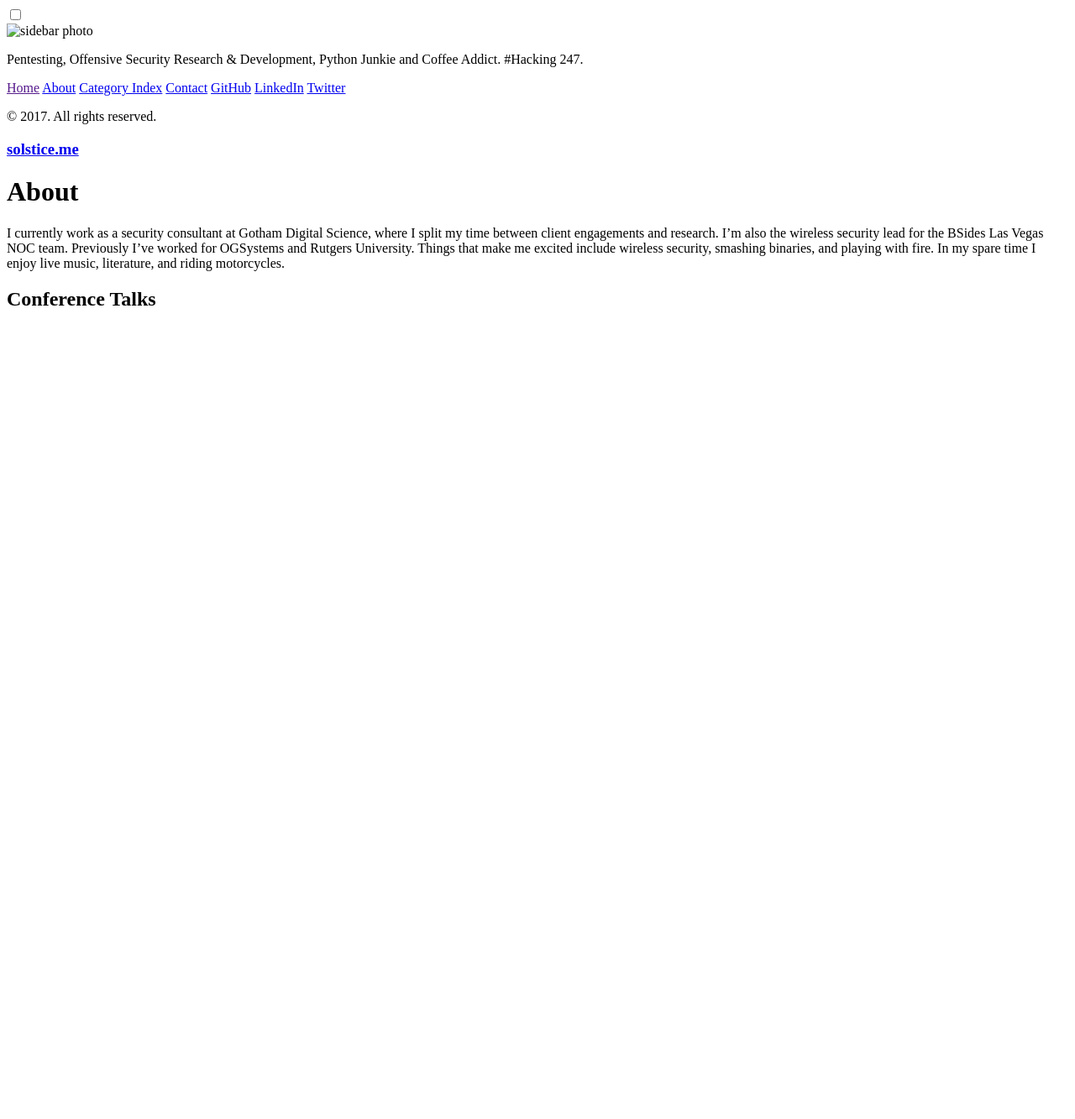
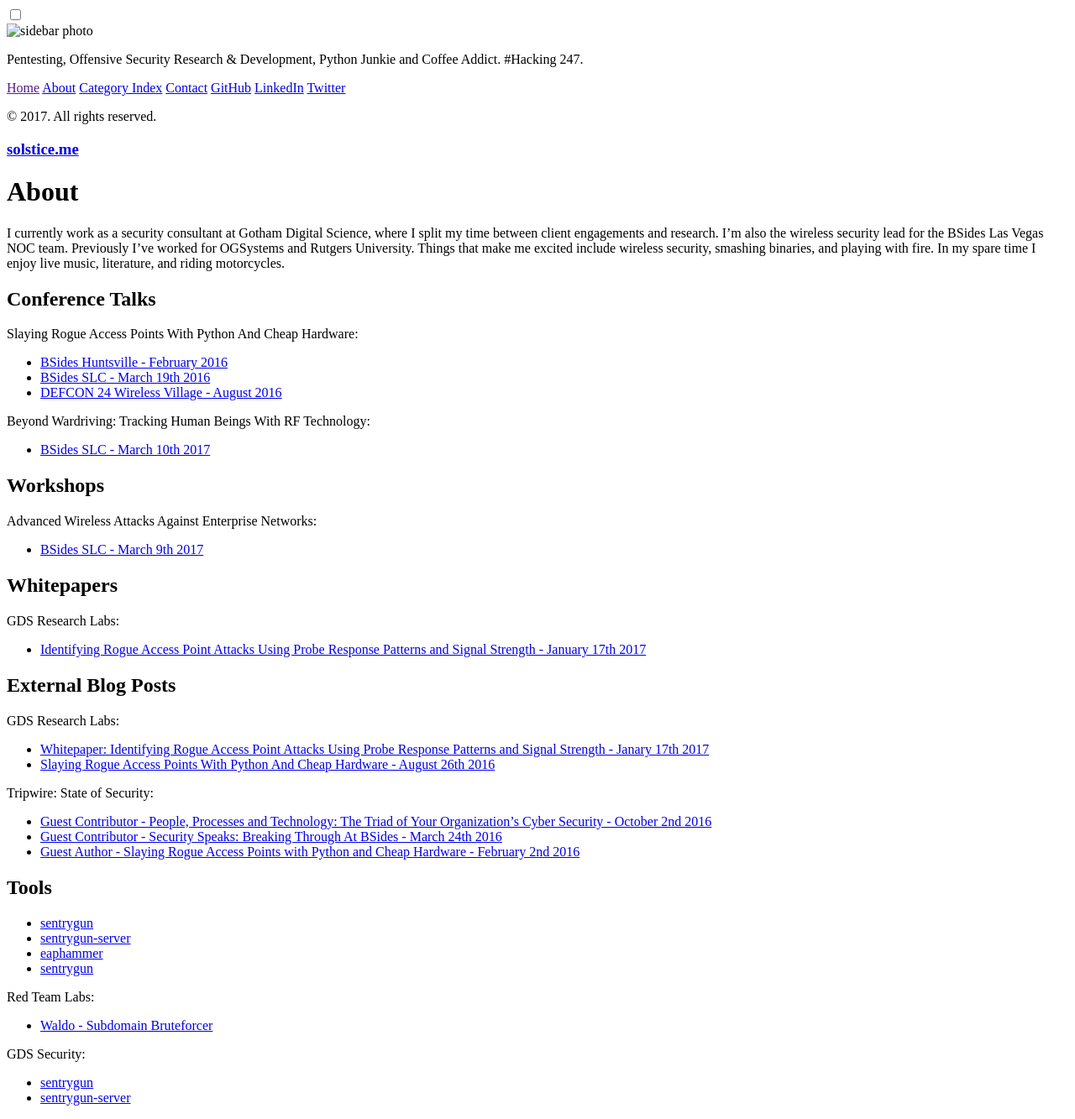
Before and after one commit to s0lst1c3/s0lst1c3.github.io, a Jekyll site: the page built from about/index.md, in a window 1280 px wide. Shown: the whole page at 84% size. Built offline with Jekyll 4.4.1, drawn with Linux system fonts in a browser that asks for light colours; Markdown is read by kramdown in place of the engine named in the settings; before the commit the page ends 900 px from its top, so only the background shows below that.

Commit message:
updating

```diff
--- a/about/index.md
+++ b/about/index.md
@@ -5,6 +5,52 @@ layout: page
 
 I currently work as a security consultant at Gotham Digital Science, where I split my time between client engagements and research. I'm also the wireless security lead for the BSides Las Vegas NOC team. Previously I've worked for OGSystems and Rutgers University. Things that make me excited include wireless security, smashing binaries, and playing with fire. In my spare time I enjoy live music, literature, and riding motorcycles.
 
-
 Conference Talks
 ----------------
+
+Slaying Rogue Access Points With Python And Cheap Hardware:
+- [BSides Huntsville - February 2016](https://www.youtube.com/watch?v=TPiAOsAOJzo&t=1s)
+- [BSides SLC - March 19th 2016](https://www.youtube.com/watch?v=5OXGizqZjUc&t=419s)
+- [DEFCON 24 Wireless Village - August 2016](https://www.youtube.com/watch?v=dtNUFGnToQs)
+
+Beyond Wardriving: Tracking Human Beings With RF Technology:
+- [BSides SLC - March 10th 2017](https://bsidesslc2017.sched.com/event/9Z2Y/beyond-wardriving-tracking-human-beings-with-rf-technology)
+
+Workshops
+---------
+
+Advanced Wireless Attacks Against Enterprise Networks:
+- [BSides SLC - March 9th 2017](https://bsidesslc2017.sched.com/event/9Z3J/advanced-wireless-attacks-against-enterprise-networks)
+
+Whitepapers
+-----------
+
+GDS Research Labs:
+- [Identifying Rogue Access Point Attacks Using Probe Response Patterns and Signal Strength - January 17th 2017](https://github.com/gdssecurity/Whitepapers/blob/master/GDS%20Labs%20-%20Identifying%20Rogue%20Access%20Point%20Attacks%20Using%20Probe%20Response%20Patterns%20and%20Signal%20Strength.pdf)
+
+External Blog Posts
+-------------------
+
+GDS Research Labs:
+- [Whitepaper: Identifying Rogue Access Point Attacks Using Probe Response Patterns and Signal Strength - Janary 17th 2017](http://blog.gdssecurity.com/labs/2017/1/17/whitepaper-identifying-rogue-access-point-attacks-using-prob.html)
+- [Slaying Rogue Access Points With Python And Cheap Hardware - August 26th 2016](http://blog.gdssecurity.com/labs/2016/8/26/slaying-rogue-access-points-with-python-and-cheap-hardware.html)
+
+Tripwire: State of Security:
+- [Guest Contributor - People, Processes and Technology: The Triad of Your Organization’s Cyber Security - October 2nd 2016](https://www.tripwire.com/state-of-security/security-data-protection/cyber-security/people-processes-and-technology-the-triad-of-your-organizations-cyber-security/)
+- [Guest Contributor - Security Speaks: Breaking Through At BSides - March 24th 2016](https://www.tripwire.com/state-of-security/security-awareness/events/security-speaks-breaking-through-at-bsides/)
+- [Guest Author - Slaying Rogue Access Points with Python and Cheap Hardware - February 2nd 2016](https://www.tripwire.com/state-of-security/off-topic/slaying-rogue-access-points-with-python-and-cheap-hardware/)
+
+Tools
+-----
+
+- [sentrygun](https://github.com/s0lst1c3/sentrygun)
+- [sentrygun-server](https://github.com/s0lst1c3/sentrygun-server)
+- [eaphammer](https://github.com/s0lst1c3/eaphammer)
+- [sentrygun](https://github.com/s0lst1c3/sentrygun)
+
+Red Team Labs:
+- [Waldo - Subdomain Bruteforcer](https://github.com/red-team-labs/waldo)
+
+GDS Security:
+- [sentrygun](https://github.com/gdssecurity/sentrygun)
+- [sentrygun-server](https://github.com/gdssecurity/sentrygun-server)
```
